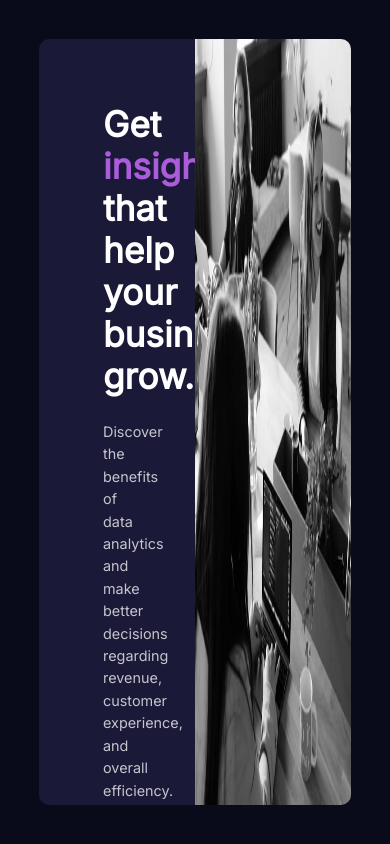
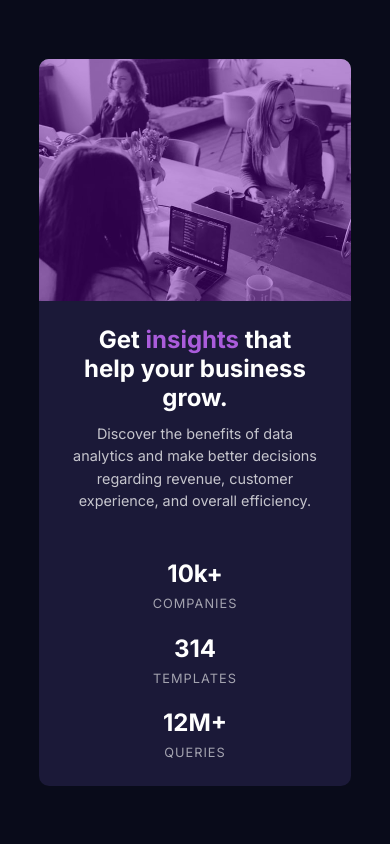
Before and after one commit to R0b3rtG/stats_preview_card_component_frontend_mentor, a plain HTML site: page index.html in a window 390 px wide. Drawn offline with Linux system fonts and the light colour scheme.

Commit message:
last commit

```diff
--- a/index.html
+++ b/index.html
@@ -4,7 +4,7 @@
   <meta charset="UTF-8">
   <meta name="viewport" content="width=device-width, initial-scale=1.0"> <!-- displays site properly based on user's device -->
 
-  <link href="https://fonts.googleapis.com/css2?family=Inter&display=swap" rel="stylesheet">
+  <link href="https://fonts.googleapis.com/css2?family=Inter:wght@400;700&display=swap" rel="stylesheet">
 
   <link rel="icon" type="image/png" sizes="32x32" href="./images/favicon-32x32.png">
 
@@ -26,10 +26,6 @@
       padding: 10% 0;
     }
 
-    .img-mobile{
-      display: none;
-    }
-
     main{
       background: hsl(244, 38%, 16%);
       width: 80%;
@@ -41,20 +37,21 @@
       justify-content: space-between;
     }
 
-    main .img-desktop{
+    main .img{
       height: 100%;
       width: 50%;
+      background: url('/images/image-header-desktop.jpg') no-repeat center top/cover;
       position: relative;
     }
 
-    main .img-desktop:before{
+    main .img:after{
       content: '';
       position: absolute;
       top: 0;
       left: 0;
       height: 100%;
       width: 100%;
-      background: hsl(277, 64%, 61%);
+      background: hsl(277, 100%, 35% , .4);
     }
 
     main .text-left{
@@ -68,6 +65,7 @@
     }
 
     main .text-left h1{
+      font-weight: 700;
       font-size: 2.2rem;
     }
 
@@ -100,6 +98,64 @@
       margin-top: .5rem;
       letter-spacing: 1px;
     }
+
+    @media(max-width: 500px){
+      body{
+        padding: 15% 0;
+      }
+
+      main{
+        display: grid;
+        grid-template-rows: 1fr 2fr;
+        overflow: scroll;
+      }
+
+      main .img{
+        height: 100%;
+        width: 100%;
+        background: url('/images/image-header-mobile.jpg') no-repeat center center/cover;
+        grid-row: 1;
+
+      }
+
+      main .text-left{
+        height: 100%;
+        padding: 1.5rem 2rem;
+        text-align: center;
+        width: 100%;
+      }
+
+      main .text-left .text{
+        width: 100%;
+        height: 25%;
+        padding-right: 0;
+      }
+
+      main .text-left .text{
+        margin: .7rem 0;
+      }
+
+      main .text-left .text p,
+      main .text-left h1{
+        padding: 0;
+      }
+
+      main .text-left h1{
+        font-size: 1.5rem !important;
+      }
+
+      main .stats{
+        flex-direction: column;
+        width: 100%;
+        height: 50%;
+        margin-top: 1rem;
+        padding-right: 0;
+      }
+
+      main .stats .stat{
+        margin: .7rem 0;
+      }
+    }
   </style>
 </head>
 <body>
@@ -125,8 +181,7 @@
         </div>
       </div>
     </div>
-    <img class="img-desktop" src="/images/image-header-desktop.jpg" alt="header desktop">
-    <img class="img-mobile" src="/images/image-header-mobile.jpg" alt="header mobile">
+    <div class="img"></div>
   </main>
 </body>
 </html>
```
Also changed, not shown: 1 other file.
